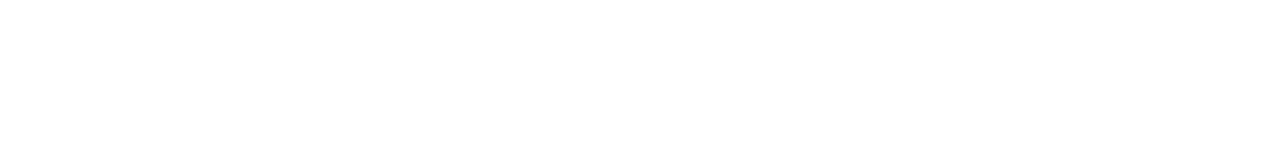
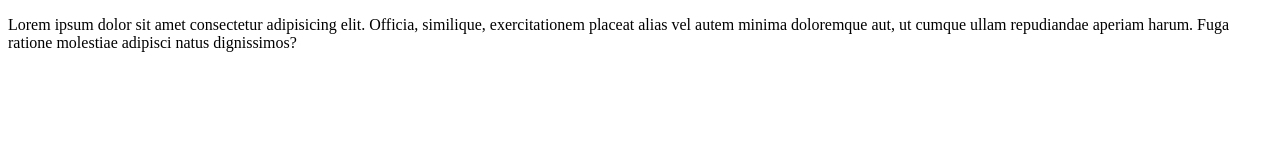
Before and after one commit to demchyna/MyWeatherProject, a plain HTML site: page index.html in a window 1280 px wide. Drawn offline with Linux system fonts and the light colour scheme.

Commit message:
I added new tag with name <p>

```diff
--- a/index.html
+++ b/index.html
@@ -8,6 +8,8 @@
 </head>
 <body>
 
+    <p>Lorem ipsum dolor sit amet consectetur adipisicing elit. Officia, similique, exercitationem placeat alias vel autem minima doloremque aut, ut cumque ullam repudiandae aperiam harum. Fuga ratione molestiae adipisci natus dignissimos?</p>
+
     <script src="script.js"></script>
 </body>
 </html>
```
